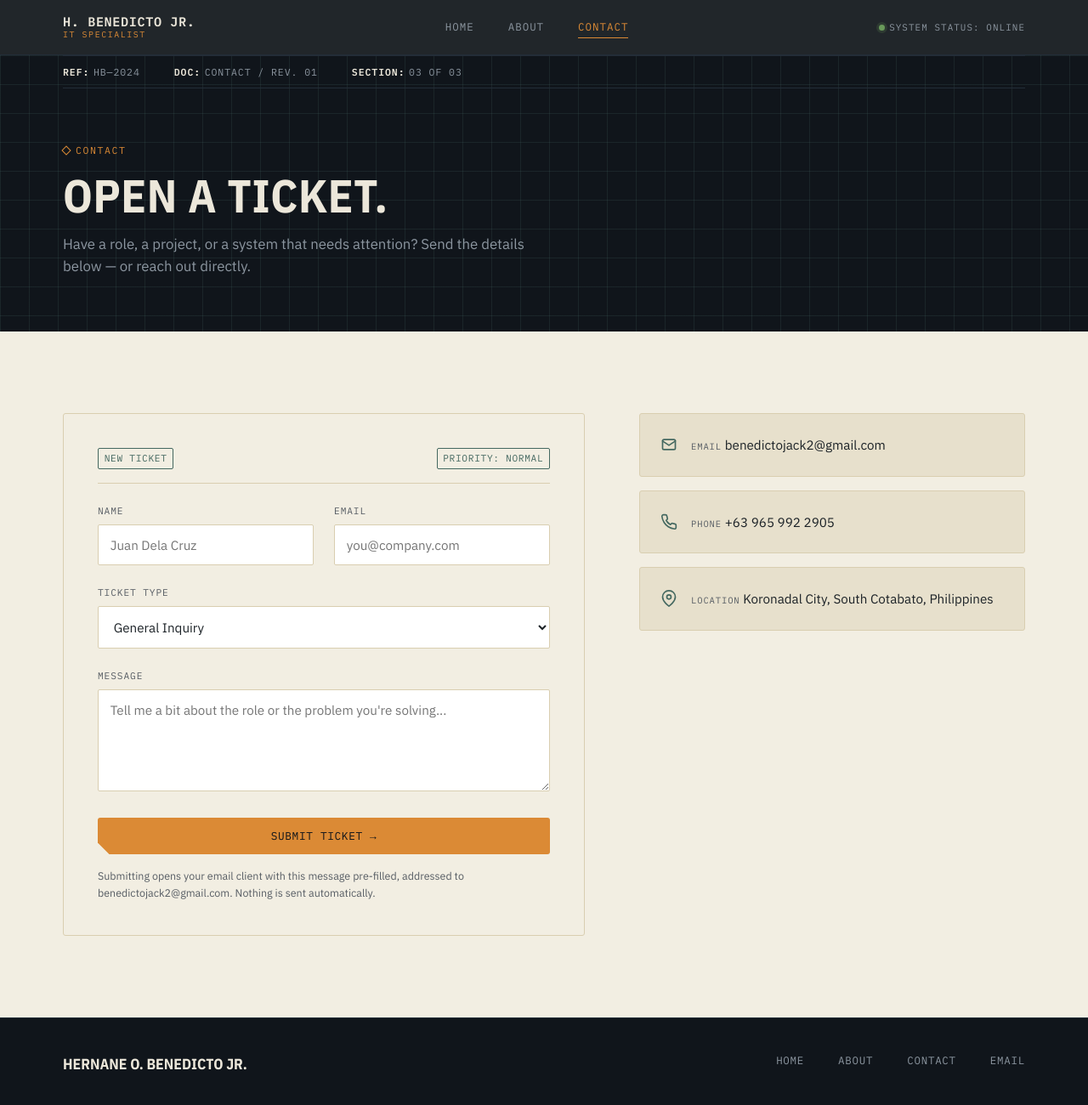
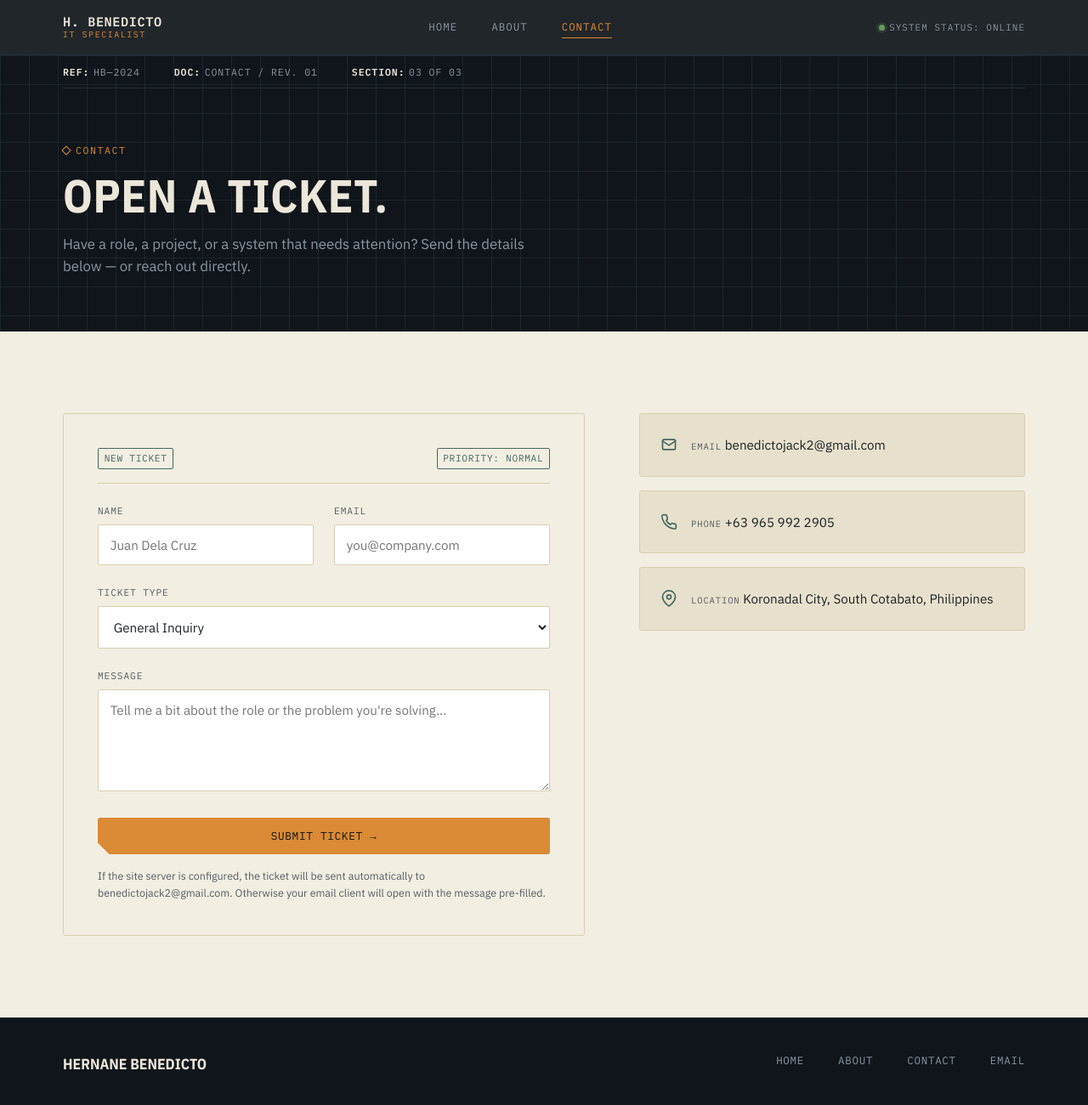
Before and after one commit to jackoytensei/benedicto.github.io, a website: page contact.html in a window 1280 px wide. Shown: the top 1300 px of the page at 85% size. Drawn offline with nearby package versions, Linux system fonts and the light colour scheme.

Commit message:
Revise name and email submission details in contact.html
Updated contact information and ticket submission instructions.

```diff
--- a/contact.html
+++ b/contact.html
@@ -12,7 +12,7 @@
 <nav class="nav" aria-label="Primary">
   <div class="wrap">
     <a class="nav-brand" href="index.html">
-      <strong>H. BENEDICTO JR.</strong>
+      <strong>H. BENEDICTO</strong>
       <em>IT Specialist</em>
     </a>
     <ul class="nav-links">
@@ -81,7 +81,7 @@
         </div>
 
         <button type="submit" class="btn btn--primary btn--block">Submit ticket →</button>
-        <p class="ticket-note">Submitting opens your email client with this message pre-filled, addressed to benedictojack2@gmail.com. Nothing is sent automatically.</p>
+        <p class="ticket-note">If the site server is configured, the ticket will be sent automatically to benedictojack2@gmail.com. Otherwise your email client will open with the message pre-filled.</p>
 
         <div class="confirm" id="ticket-confirm">
           <span class="confirm-id"></span>
@@ -120,7 +120,7 @@
 <footer class="footer section--ink">
   <div class="wrap">
     <div class="footer-top">
-      <span class="footer-brand">Hernane O. Benedicto Jr.</span>
+      <span class="footer-brand">Hernane Benedicto</span>
       <ul class="footer-links">
         <li><a href="index.html">Home</a></li>
         <li><a href="about.html">About</a></li>
```
